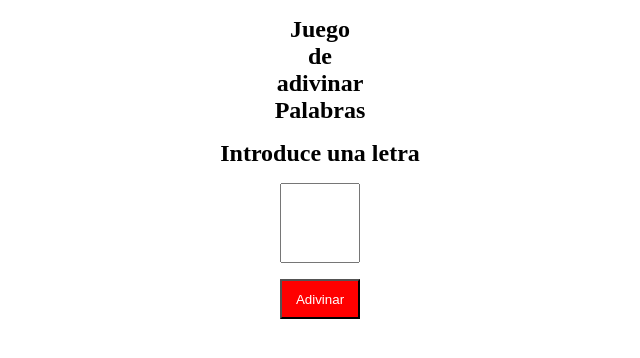
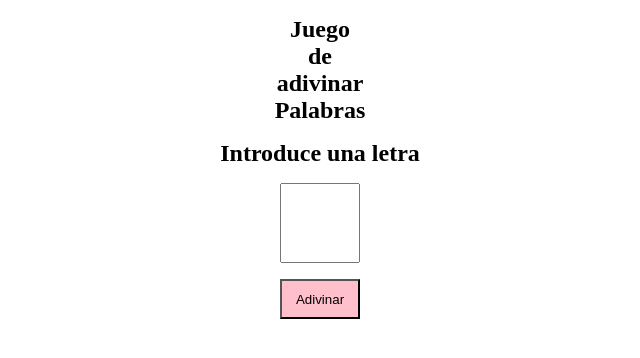
Before and after one commit to tonidf/rajna_prueba_proyecto, a plain HTML site: page index.html in a window 1280 px wide. Shown: the whole page, without its empty margins (320-960 px from the left). Drawn offline with Linux system fonts and the light colour scheme.

Commit message:
cambio los colores del boton

```diff
--- a/style.css
+++ b/style.css
@@ -23,6 +23,6 @@ input{
 button{
     width: 10vh;
     height: 5vh;
-    background-color: red;
-    color: white;
+    background-color: pink;
+    color: black;
 }
```
